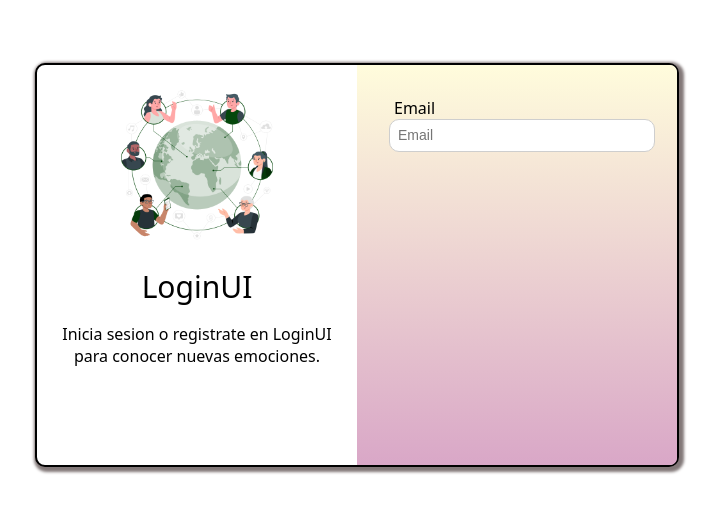
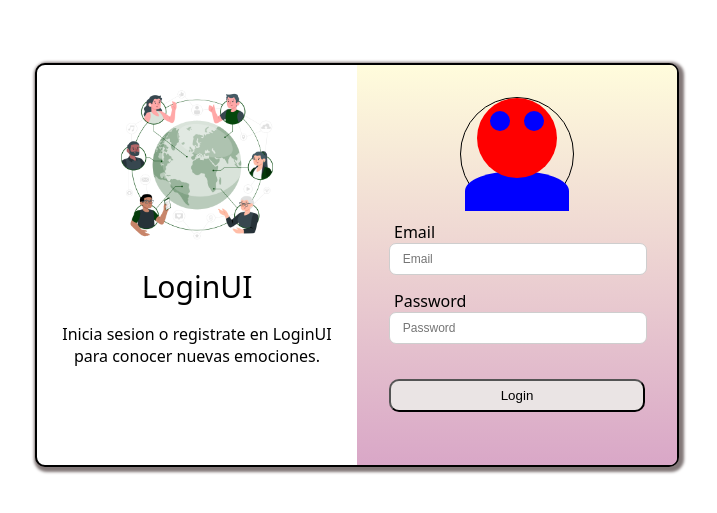
Before and after one commit to AlonsoErnesto/LoginUI, a React (Vite) app: page / in a window 1280 px wide. Shown: the part 135-648 px from the top of the page, without its empty margins (283-1000 px from the left). Built offline with nearby package versions, Linux system fonts and the light colour scheme.

Commit message:
imagen interactiva segun password

```diff
--- a/src/components/Login/Form/index.jsx
+++ b/src/components/Login/Form/index.jsx
@@ -1,12 +1,25 @@
 import Input from '../../../interface/inputText';
+import ButtonPrimary from '../../../interface/button_primary';
 import './style.css';
 
 const Form = () => {
+
+   const password = () => {
+
+   }
+
+
    return (
       <div className='form'>
          <form>
+            {/*  Email  */}
             <label className='label_form' htmlFor='email'>Email</label>
             <Input placeholder='Email' name="email" type="email" id="email"/>
+            {/* password */}
+            <label className='label_form' htmlFor='password'>Password</label>
+            <Input placeholder='Password' onfocus={()=>password()} name="password" type="password" id="password"/>
+            {/* SWubmit */}
+            <ButtonPrimary type="submit" classname='btn_login' value="Login"/>
          </form>
       </div>
    )
--- /dev/null
+++ b/src/interface/ImgInteractive/index.jsx
@@ -0,0 +1,22 @@
+import './style.css';
+
+const ImgInteractive= ( ) => {
+   return (
+      <div className="conteiner_img">
+         <div className='circle_img'>
+            <div className='head_img'>
+               <div className='eye_img_left'>
+
+               </div>
+               <div className='eye_img_right'>
+               </div>
+            </div>
+            <div className='body_img'>
+
+            </div>
+         </div>
+      </div>
+   )
+}
+
+export default ImgInteractive;
--- /dev/null
+++ b/src/interface/ImgInteractive/style.css
@@ -0,0 +1,56 @@
+.conteiner_img {
+   position: relative;
+   display: flex;
+   align-items: center;
+   justify-content: center;
+   margin-bottom:10px;
+}
+
+.circle_img {
+   border : 1px solid #000000;
+   border-radius: 50%;
+   width: 14vh;
+   height: 14vh;
+   display: flex;
+   justify-content: center;
+}
+
+
+.head_img {
+   background-color: red;
+   width: 10vh;
+   height: 10vh;
+   border-radius: 50%;
+   align-items: center;
+   position: relative;
+   z-index:1;
+}
+
+.body_img {
+   background-color: blue;
+   width: 13vh;
+   height: 5vh;
+   bottom:0;
+   border-top-left-radius: 50%;
+   border-top-right-radius: 50%;
+   position: absolute;
+}
+
+.eye_img_right, .eye_img_left{
+   position:absolute;
+   width: 2.5vh;
+   height: 2.5vh;
+   background:blue;
+   border-radius: 20px;
+   margin:13px;
+}
+
+.eye_img_right:hover, .eye_img_left:hover {
+   width: 2.5vh;
+   height: .4vh;
+}
+
+
+.eye_img_right {
+   right: 0;
+}
--- /dev/null
+++ b/src/interface/button_primary/index.jsx
@@ -0,0 +1,32 @@
+import { useState,useEffect } from 'react';
+import './style.css';
+
+const ButtonPrimary =({placeholder,type,value,classname,fn}) => {
+
+   const [style,setStyle] = useState('');
+
+   useEffect(() => {
+      switch (classname) {
+         case 'btn_login':
+            setStyle(classname);
+            break;
+         case 'btn_register':
+            setStyle(classname);
+            break;
+         default:
+            console.log(`No existe esta clase ${classname}`);
+      }
+   }, [])
+
+
+   return(
+      <input
+         placeholder={placeholder}
+         type={type}
+         value={value}
+         className={style}
+      />
+   );
+}
+
+export default ButtonPrimary;
--- /dev/null
+++ b/src/interface/button_primary/style.css
@@ -0,0 +1,20 @@
+.btn_login{
+   width: 100%;
+   margin-top:20px;
+   background: #eae4e4;
+   border-radius: 10px;
+   height: 33px;
+   transition:.8s  background-color;
+}
+
+.btn_login:hover {
+   background-color:red;
+   transition-delay:1000 ;
+}
+
+.btn_register{
+   width: 100%;
+   height: 20px;
+   margin-top:20px;
+   background: blue;
+}
--- a/src/interface/inputText/index.jsx
+++ b/src/interface/inputText/index.jsx
@@ -1,6 +1,7 @@
 import './style.css';
 
-const Input = ({placeholder,name,type,id,value}) => {
+const Input = ({placeholder,name,type,id,value,onfocus}) => {
+
    return(
       <div className="input">
          <input
@@ -10,7 +11,7 @@ const Input = ({placeholder,name,type,id,value}) => {
             type={type}
             id={id}
             value={value}
-
+            onFocus={onfocus}
          />
       </div>
    )
--- a/src/interface/inputText/style.css
+++ b/src/interface/inputText/style.css
@@ -1,16 +1,19 @@
 .input{
-   padding-right: 3%;
+   margin-bottom: 15px;
 }
 
 .input_text {
-   padding: 1vh;
-   border-radius: 10px;
+   font-size: 12px;
+   border-radius: 7px;
    outline:none;
    border:1px solid #CECECE;
-   width:100%;
+   width:95%;
+   padding-left: 1.3vh;
+   height: 3.5vh;
 }
 
 .input_text::placeholder {
-   font-size:14px;
+   font-size:12px;
    font-weight: lighter;
+   padding-left: .3vh;
 }
--- a/src/pages/Login/index.jsx
+++ b/src/pages/Login/index.jsx
@@ -1,6 +1,8 @@
+import img from "../../assets/images/img1.png";
+import './style.css';
+
 import Form from '../../components/Login/Form';
-import './style.css';
-import img from "../../assets/images/img1.png";
+import ImgInteractive from '../../interface/ImgInteractive'
 
 
 const LoginPage = () => {
@@ -14,6 +16,7 @@ const LoginPage = () => {
                   <p>Inicia sesion o registrate en LoginUI para conocer nuevas emociones.</p>
                </div>
                <div className='center_right'>
+                  <ImgInteractive/>
                   <Form/>
                </div>
             </div>
```
Also changed, not shown: src/components/Login/Form/style.css (line endings or trailing spaces).
